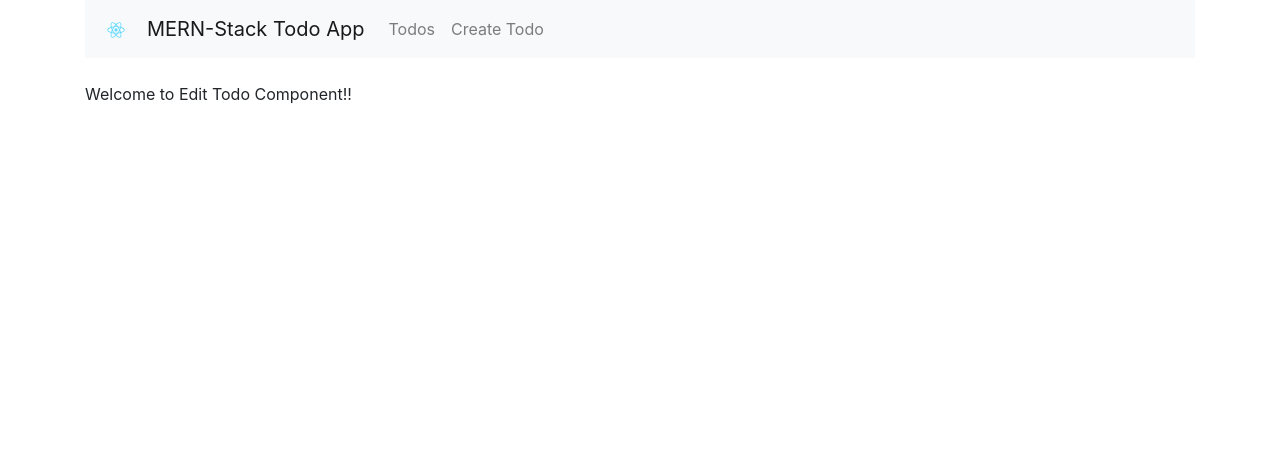
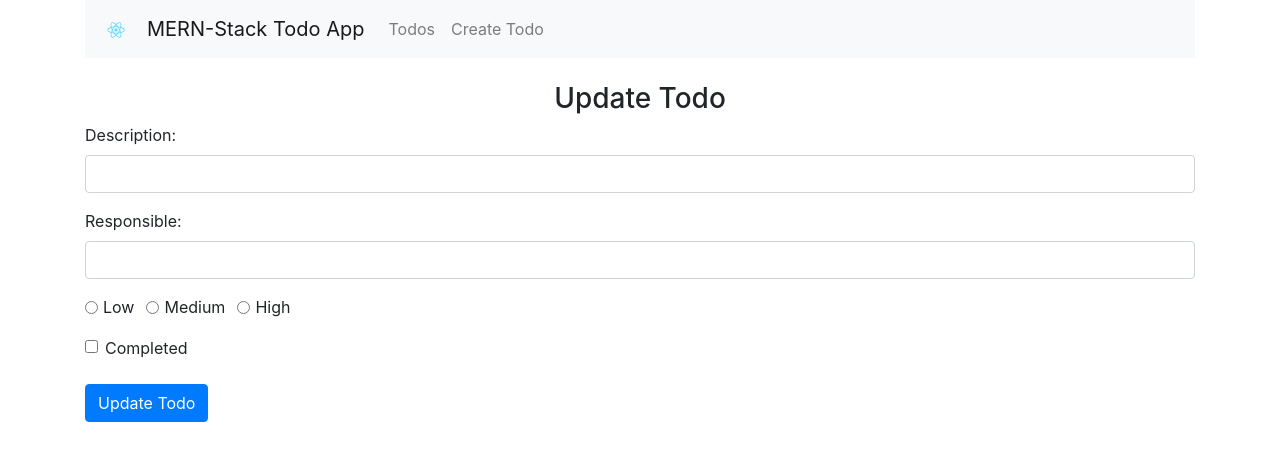
Before and after one commit to pshdev789/todo-app, a React (Create React App) app: page /edit/1 in a window 1280 px wide. Shown: the top 460 px of the page. Built offline with nearby package versions, Linux system fonts and the light colour scheme; no server answers.

Commit message:
Update edit-todo.component.js
Completed Update todo and the MERN basic application.

```diff
--- a/src/components/edit-todo.component.js
+++ b/src/components/edit-todo.component.js
@@ -1,5 +1,6 @@
 import React, { Component } from 'react';
 import axios from 'axios';
+import { Redirect } from 'react-router-dom';
 
 
 
@@ -7,6 +8,14 @@
 
     constructor(props){
         super(props);
+
+        this.onChangeTodoDescription = this.onChangeTodoDescription.bind(this);
+        this.onChangeTodoResponsible = this.onChangeTodoResponsible.bind(this);
+        this.onChangeTodoPriority = this.onChangeTodoPriority.bind(this);
+        this.onChangeTodoCompleted = this.onChangeTodoCompleted.bind(this);
+        this.onSubmit = this.onSubmit.bind(this);
+
+
 
         this.state = {
             todo_description: '',
@@ -32,10 +41,129 @@
             })
     }
 
+    onChangeTodoDescription(e) {
+        this.setState({
+            todo_description: e.target.value
+        });
+    }
+
+    onChangeTodoResponsible(e) {
+        this.setState({
+            todo_responsible: e.target.value
+        });
+    }
+
+    onChangeTodoPriority(e) {
+        this.setState({
+            todo_priority: e.target.value
+        });
+    }
+
+    onChangeTodoCompleted(e) {
+        this.setState({
+            todo_completed: !this.state.todo_completed
+        });
+    }
+
+    onSubmit(e) {
+        e.preventDefault();
+        const obj = {
+            todo_description: this.state.todo_description,
+            todo_responsible: this.state.todo_responsible,
+            todo_priority: this.state.todo_priority,
+            todo_completed: this.state.todo_completed
+        };
+        console.log(obj);
+        axios.post('http://localhost:4000/todos/update/'+this.props.match.params.id, obj)
+            .then(res => console.log(res.data));
+
+        this.props.history.push('/');
+        // this.props.push('/');
+        // return (<Redirect to="/todos"/>);
+        // this.props.Redirect.target('/');
+
+    }
+
+
+
+
     render() {
         return (
             <div>
-                <p>Welcome to Edit Todo Component!!</p>
+                <h3 align="center">Update Todo</h3>
+                <form onSubmit={this.onSubmit}>
+                    <div className="form-group">
+                        <label>Description: </label>
+                        <input  type="text"
+                                className="form-control"
+                                value={this.state.todo_description}
+                                onChange={this.onChangeTodoDescription}
+                                />
+                    </div>
+                    <div className="form-group">
+                        <label>Responsible: </label>
+                        <input
+                                type="text"
+                                className="form-control"
+                                value={this.state.todo_responsible}
+                                onChange={this.onChangeTodoResponsible}
+                                />
+                    </div>
+                    <div className="form-group">
+                        <div className="form-check form-check-inline">
+                            <input  className="form-check-input"
+                                    type="radio"
+                                    name="priorityOptions"
+                                    id="priorityLow"
+                                    value="Low"
+                                    checked={this.state.todo_priority==='Low'}
+                                    onChange={this.onChangeTodoPriority}
+                                    />
+                            <label className="form-check-label">Low</label>
+                        </div>
+                        <div className="form-check form-check-inline">
+                            <input  className="form-check-input"
+                                    type="radio"
+                                    name="priorityOptions"
+                                    id="priorityMedium"
+                                    value="Medium"
+                                    checked={this.state.todo_priority==='Medium'}
+                                    onChange={this.onChangeTodoPriority}
+                                    />
+                            <label className="form-check-label">Medium</label>
+                        </div>
+                        <div className="form-check form-check-inline">
+                            <input  className="form-check-input"
+                                    type="radio"
+                                    name="priorityOptions"
+                                    id="priorityHigh"
+                                    value="High"
+                                    checked={this.state.todo_priority==='High'}
+                                    onChange={this.onChangeTodoPriority}
+                                    />
+                            <label className="form-check-label">High</label>
+                        </div>
+                    </div>
+                    <div className="form-check">
+                        <input  className="form-check-input"
+                                id="completedCheckbox"
+                                type="checkbox"
+                                name="completedCheckbox"
+                                onChange={this.onChangeTodoCompleted}
+                                checked={this.state.todo_completed}
+                                value={this.state.todo_completed}
+                                />
+                        <label className="form-check-label" htmlFor="completedCheckbox">
+                            Completed
+                        </label>
+                    </div>
+
+                    <br />
+
+                    <div className="form-group">
+                        <input type="submit" value="Update Todo" className="btn btn-primary" />
+                    </div>
+                </form>
             </div>
         )
     }
```
